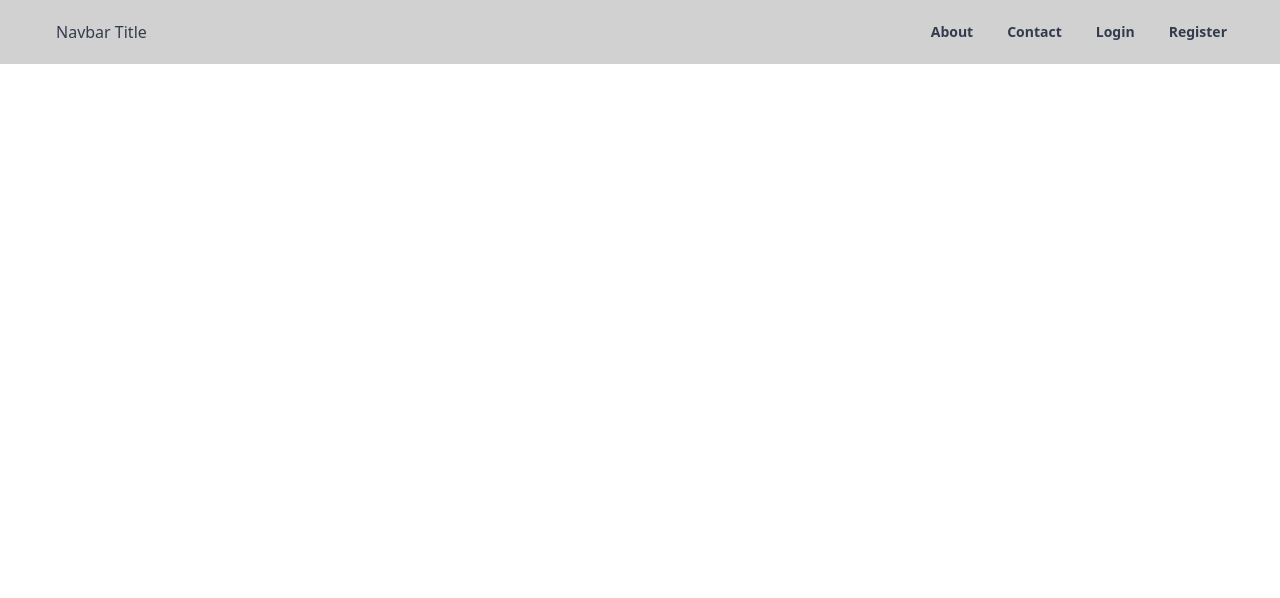
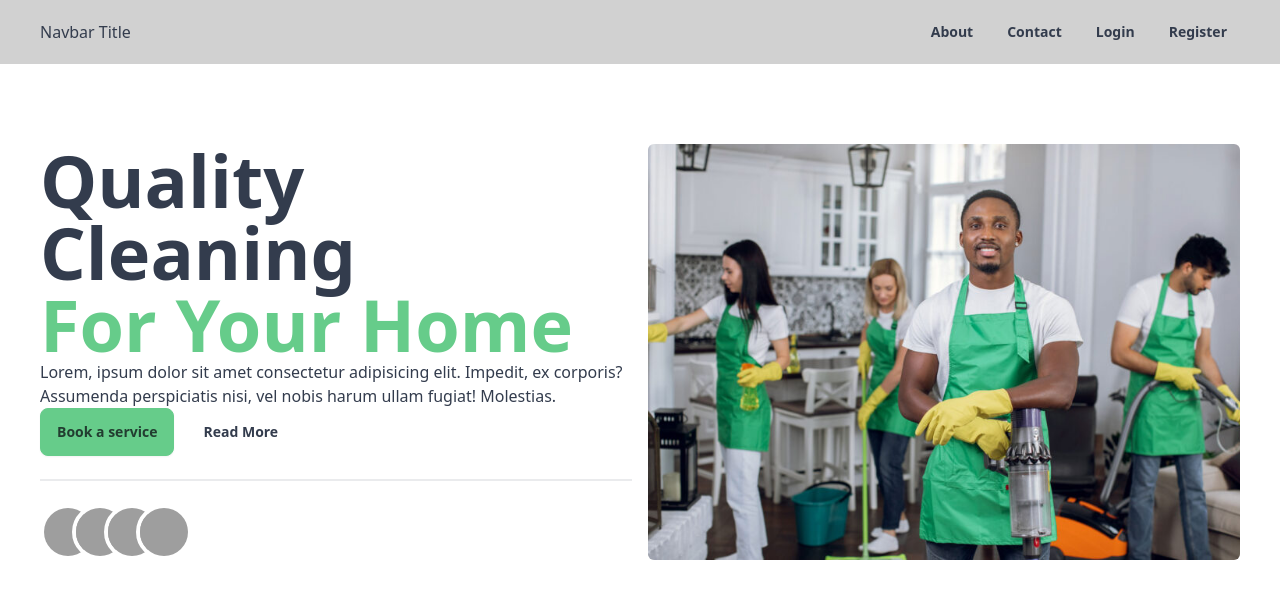
Before and after one commit to pantho0/clean-co, a React (Vite) app in the folder cleanco-client/: page / in a window 1280 px wide. Shown: the top 598 px of the page. Built offline with nearby package versions, Linux system fonts and the light colour scheme; grey boxes are pictures that could not be loaded.

Commit message:
banner section added

```diff
--- a/cleanco-client/src/components/layouts/MainLayout.jsx
+++ b/cleanco-client/src/components/layouts/MainLayout.jsx
@@ -30,7 +30,7 @@
             </label>
           </div>
           <div className='w-full max-w-[1200px] mx-auto'>
-          <div className="flex-1 px-2 mx-2">Navbar Title</div>
+          <div className="flex-1">Navbar Title</div>
             <Navbar/>
           </div>
         </div>
--- /dev/null
+++ b/cleanco-client/src/components/ui/Container.jsx
@@ -0,0 +1,10 @@
+
+const Container = ({children}) => {
+    return (
+        <div className="w-full max-w-[1200px] px-25 mx-auto">
+            {children}
+        </div>
+    );
+};
+
+export default Container;
--- /dev/null
+++ b/cleanco-client/src/pages/Home.jsx
@@ -0,0 +1,54 @@
+import introImg from "../assets/images/intro.jpg";
+import Container from "../components/ui/Container";
+
+const Home = () => {
+  return (
+    <Container>
+      <div className="flex my-20 gap-4">
+        <div className="flex-1 flex flex-col justify-evenly">
+          <div>
+            <h1 className="text-7xl font-bold">Quality Cleaning <br /> <span className="text-primary">For Your Home</span></h1>
+            <p>
+              Lorem, ipsum dolor sit amet consectetur adipisicing elit. Impedit,
+              ex corporis? Assumenda perspiciatis nisi, vel nobis harum ullam
+              fugiat! Molestias.
+            </p>
+          </div>
+          <div className="flex gap-3">
+            <button className="btn btn-primary">Book a service</button>
+            <button className="btn btn-ghost">Read More</button>
+          </div>
+          <div className="divider">
+          </div>
+          <div className="avatar-group -space-x-6 rtl:space-x-reverse">
+              <div className="avatar">
+                <div className="w-12">
+                  <img src="https://daisyui.com/images/stock/photo-1534528741775-53994a69daeb.jpg" />
+                </div>
+              </div>
+              <div className="avatar">
+                <div className="w-12">
+                  <img src="https://daisyui.com/images/stock/photo-1534528741775-53994a69daeb.jpg" />
+                </div>
+              </div>
+              <div className="avatar">
+                <div className="w-12">
+                  <img src="https://daisyui.com/images/stock/photo-1534528741775-53994a69daeb.jpg" />
+                </div>
+              </div>
+              <div className="avatar">
+                <div className="w-12">
+                  <img src="https://daisyui.com/images/stock/photo-1534528741775-53994a69daeb.jpg" />
+                </div>
+              </div>
+            </div>
+        </div>
+        <div className="flex-1">
+          <img src={introImg} className="w-full h-full object-cover rounded-md" alt="" />
+        </div>
+      </div>
+    </Container>
+  );
+};
+
+export default Home;
--- a/cleanco-client/src/routes/index.jsx
+++ b/cleanco-client/src/routes/index.jsx
@@ -4,12 +4,17 @@
 import Contact from "../pages/Contact";
 import Login from "../pages/Login";
 import Register from "../pages/Register";
+import Home from "../pages/Home";
 
 const router = createBrowserRouter([
     {
       path: "/",
       element: <App/>,
       children : [
+        {
+          index : true,
+          element : <Home/>
+        },
         {
             path : "about",
             element : <About/>
```
Also changed, not shown: cleanco-client/src/assets/images/intro.jpg (added).
